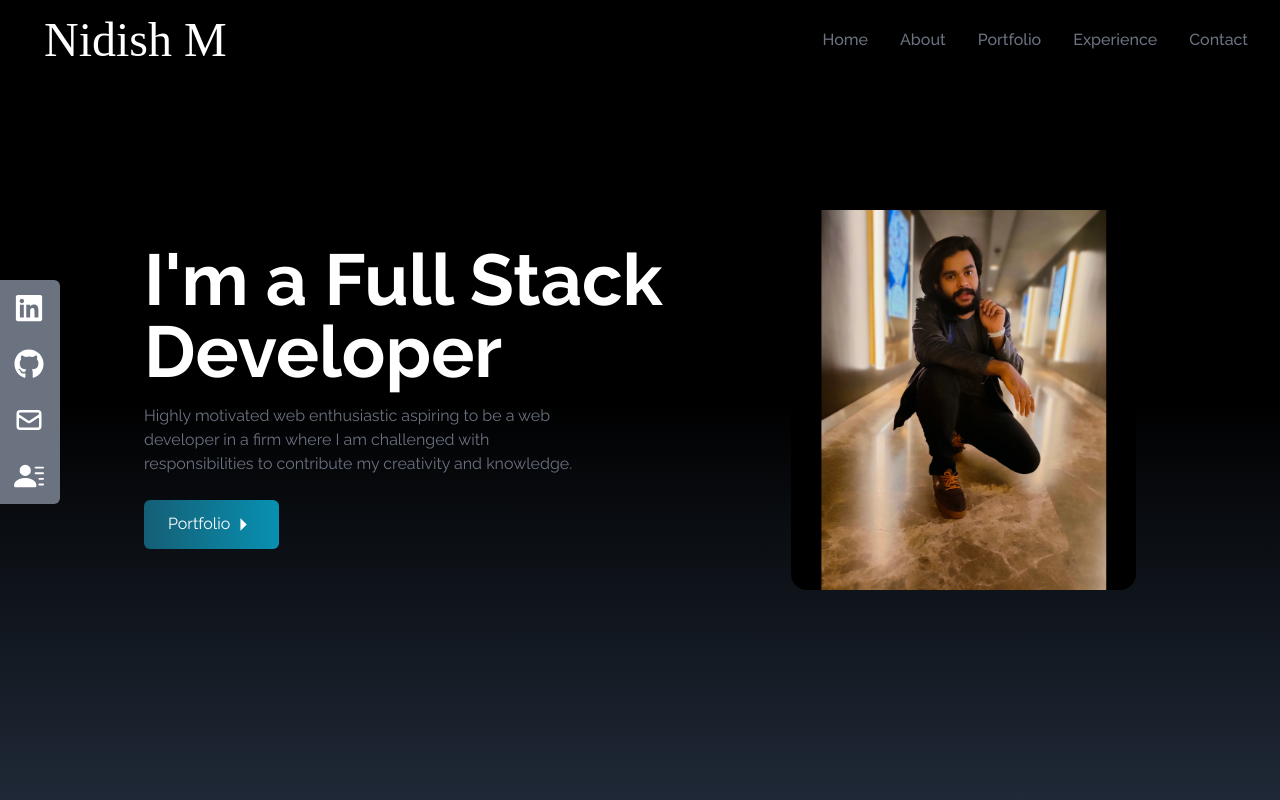
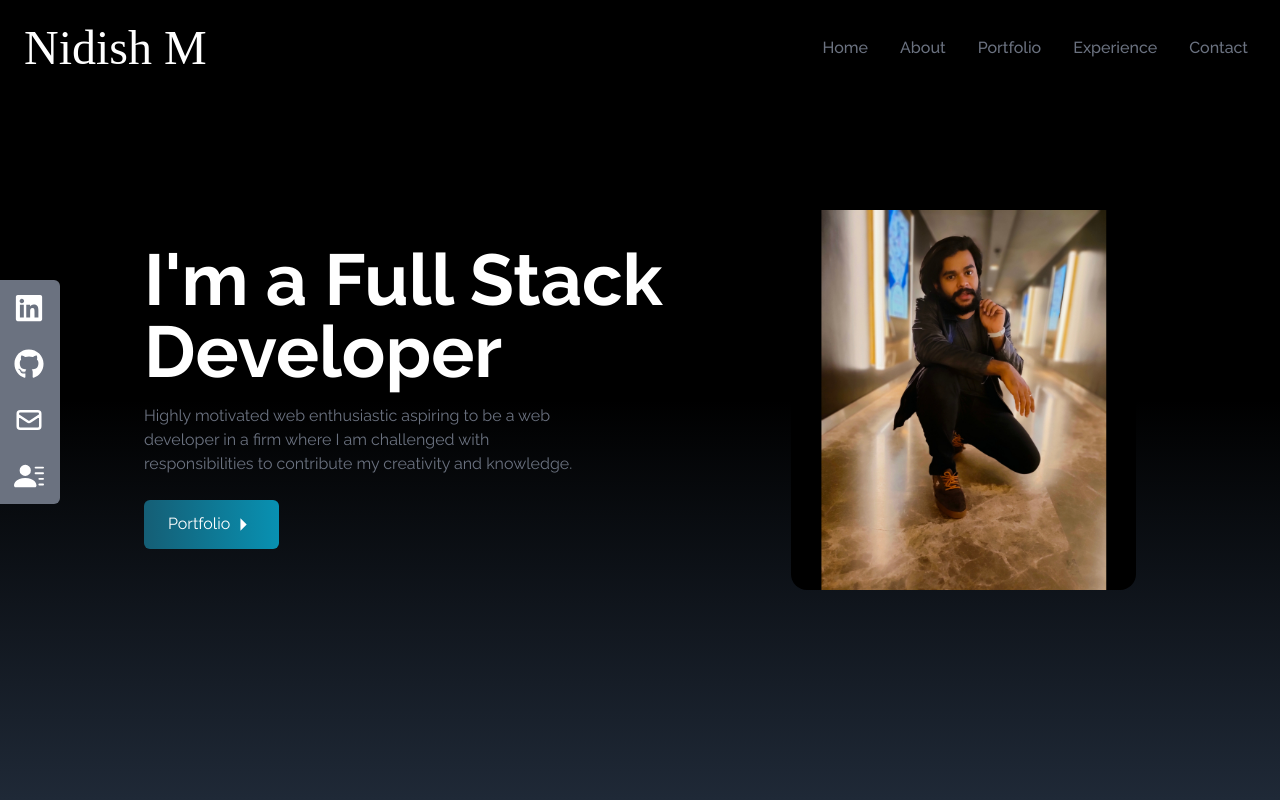
Before and after one commit to NidishM/Portfolio-1, a React (Create React App) app: page / in a window 1280 px wide. Shown: the top 800 px of the page. Built offline with nearby package versions, Linux system fonts and the light colour scheme; the HTML template or start-up script is replaced by a standard one; a web font is replaced by a local one.

Commit message:
minor fix

```diff
--- a/src/components/Navbar.jsx
+++ b/src/components/Navbar.jsx
@@ -29,9 +29,9 @@ const Navbar = () => {
   ];
 
   return (
-    <div className="flex justify-between items-center w-full h-20 bg-black text-white fixed px-4">
+    <div className="flex justify-between items-center w-full h-24 bg-black text-white fixed px-4">
       <div className="">
-        <h1 className="font-signature text-5xl ml-2 p-5">Nidish M</h1>
+        <h1 className="font-signature text-5xl ml-2">Nidish M</h1>
       </div>
 
       <ul className="hidden md:flex">
```
